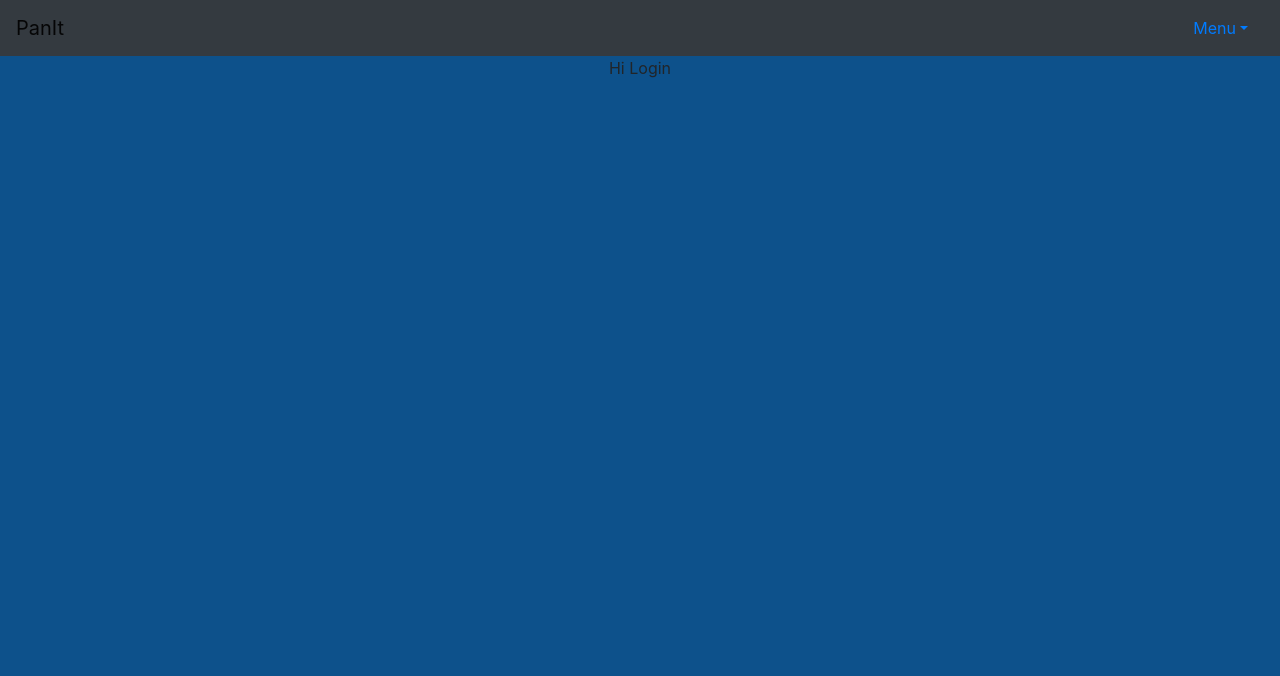
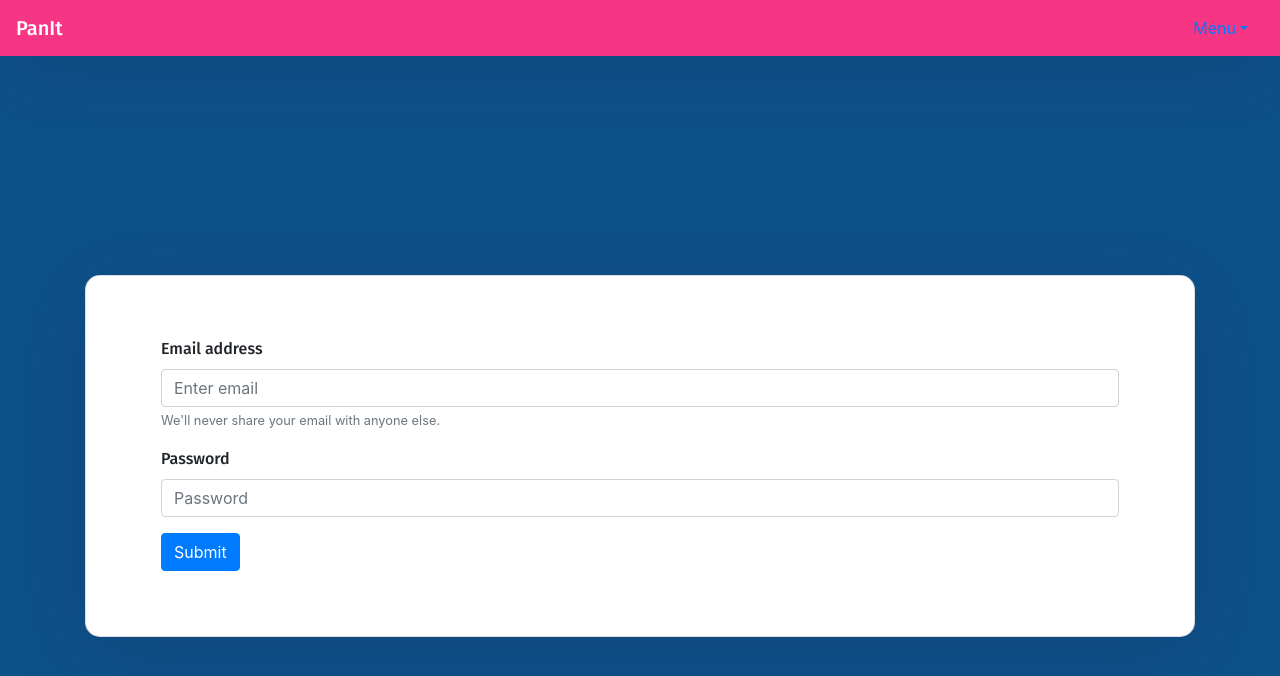
Before and after one commit to kcarrel/PanIt2_frontend, a React (Create React App) app: page /login in a window 1280 px wide. Shown: the top 676 px of the page. Built offline with nearby package versions, Linux system fonts and the light colour scheme.

Commit message:
Login Page Centered not wired up to backend yet

```diff
--- a/src/App.css
+++ b/src/App.css
@@ -1,46 +1,62 @@
-body, html {
+@import url('https://fonts.googleapis.com/css?family=Fira+Sans:400,500,600,700,800');
+
+* {
+  box-sizing: border-box;
+}
+.App, body, html {
   background-color: #0d518b;
   height: 100vh;
   background-repeat: no-repeat;
   overflow: auto;
 
 }
+.container {
+  height: 100vh;
+  width: 100%;
+}
 
-.App {
+.vertical-center {
+  min-height: 100%;
+  min-height: 100vh;
+  display: flex;
+  align-items: center;
+}
+
+h1,h2,h3,h4,h5,h6,label,span {
+  font-weight: 500;
+  font-family: 'Fira Sans', sans-serif;
+}
+
+.navbar-dark {
+  background-color: #f63684;
+    box-shadow: 0px 14px 80px rgba(34, 35, 58, 0.2);
+}
+
+.auth-wrapper {
+  display: flex;
+  justify-content: center;
+  display: inline-block;
+  flex-direction: column;
   text-align: center;
 }
 
-.App-logo {
-  height: 40vmin;
-  pointer-events: none;
+.auth-inner {
+  margin: auto;
+  display: inline-block;
+  box-shadow: 0px 14px 80px rgba(34, 35, 58, 0.2);
+  padding: 40px 55px 45px 55px;
+  border-radius: 15px;
+  transition: all .3s;
 }
 
-@media (prefers-reduced-motion: no-preference) {
-  .App-logo {
-    animation: App-logo-spin infinite 20s linear;
-  }
+.auth-wrapper .form-control:focus {
+  border-color: #167bff;
+  box-shadow: none;
 }
 
-.App-header {
-  background-color: #282c34;
-  min-height: 100vh;
-  display: flex;
-  flex-direction: column;
-  align-items: center;
-  justify-content: center;
-  font-size: calc(10px + 2vmin);
-  color: white;
+.auth-wrapper h3 {
+  text-align: center;
+  margin: 0;
+  line-height: 1;
+  padding-bottom: 20px;
 }
-
-.App-link {
-  color: #61dafb;
-}
-
-@keyframes App-logo-spin {
-  from {
-    transform: rotate(0deg);
-  }
-  to {
-    transform: rotate(360deg);
-  }
-}
--- a/src/Containers/Login.js
+++ b/src/Containers/Login.js
@@ -1,4 +1,7 @@
 import React, { Component } from 'react'
+import Form from 'react-bootstrap/Form'
+import Button from 'react-bootstrap/Button'
+import Card from 'react-bootstrap/Card'
 
 class Login extends Component {
     constructor(props) {
@@ -47,11 +50,33 @@ class Login extends Component {
 
     render() {
         return (
-           <main>
-               <div>
-                   Hi Login
-               </div>
-           </main>
+            <div class="container">
+                <div class="row h-100">
+                    <div className="col-sm-12 my-auto">
+                        <Card className="d-flex auth-inner">
+                            <Card.Body>
+                                <Form>
+                                        <Form.Group controlId="formBasicEmail">
+                                            <Form.Label>Email address</Form.Label>
+                                            <Form.Control type="email" placeholder="Enter email" />
+                                            <Form.Text className="text-muted">
+                                            We'll never share your email with anyone else.
+                                            </Form.Text>
+                                        </Form.Group>
+
+                                        <Form.Group controlId="formBasicPassword">
+                                            <Form.Label>Password</Form.Label>
+                                            <Form.Control type="password" placeholder="Password" />
+                                        </Form.Group>
+                                        <Button variant="primary" type="submit">
+                                            Submit
+                                        </Button>
+                                    </Form>
+                            </Card.Body>
+                        </Card>
+                    </div>
+                </div>
+            </div>
         );
     }
 }
--- a/src/Containers/NavBar.js
+++ b/src/Containers/NavBar.js
@@ -10,11 +10,11 @@ export default class NavBar extends Component {
     render() {
 
         return (
-            <Navbar bg="dark" className="d-flex justify-content-between">
+            <Navbar className="d-flex justify-content-between navbar-dark">
                 <Navbar.Brand href="">
                     PanIt
                 </Navbar.Brand>
-                <NavDropdown bg="black" title="Menu" id="collasible-nav-dropdown" style={{ color: "#5299d3" }}>
+                <NavDropdown title="Menu" id="collasible-nav-dropdown">
                     <NavDropdown.Item>
                         My Account
                     </NavDropdown.Item>
```
